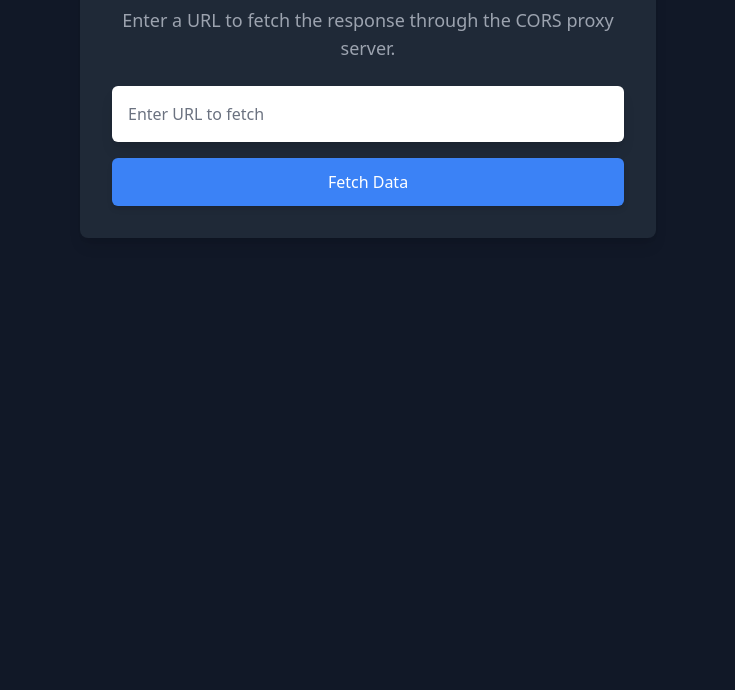
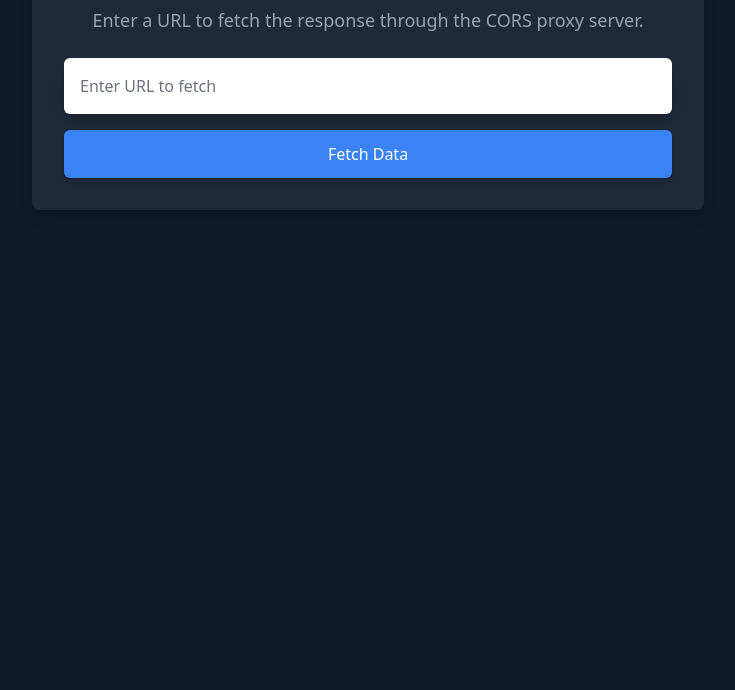
Before and after one commit to AsifKamboh-COM/cors-proxy-server, a website: page public/index.html in a window 1280 px wide. Shown: the part 110-800 px from the top of the page, without its empty margins (272-1007 px from the left). Drawn offline with nearby package versions, Linux system fonts and the light colour scheme.

Commit message:
Update index.html

```diff
--- a/public/index.html
+++ b/public/index.html
@@ -47,7 +47,7 @@
 <body class="bg-gray-900 text-white flex flex-col items-center min-h-screen p-6">
 
     <!-- Main container for the form -->
-    <div class="w-full max-w-xl bg-gray-800 p-8 rounded-lg shadow-lg text-center space-y-6">
+    <div class="w-full max-w-2xl bg-gray-800 p-8 rounded-lg shadow-lg text-center space-y-6">
         <h1 class="text-3xl font-bold text-blue-400 mb-4">CORS Proxy Server</h1>
         <p class="text-lg text-gray-400 mb-6">Enter a URL to fetch the response through the CORS proxy server.</p>
 
```
